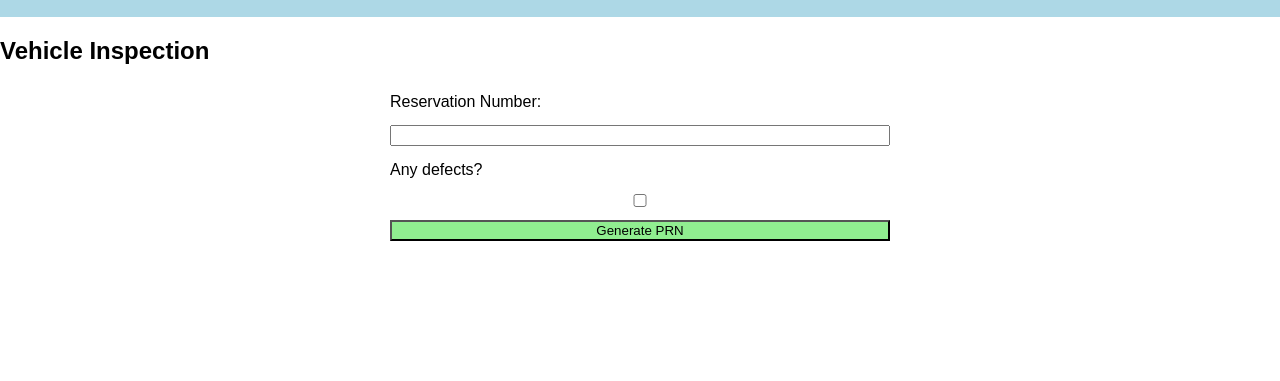
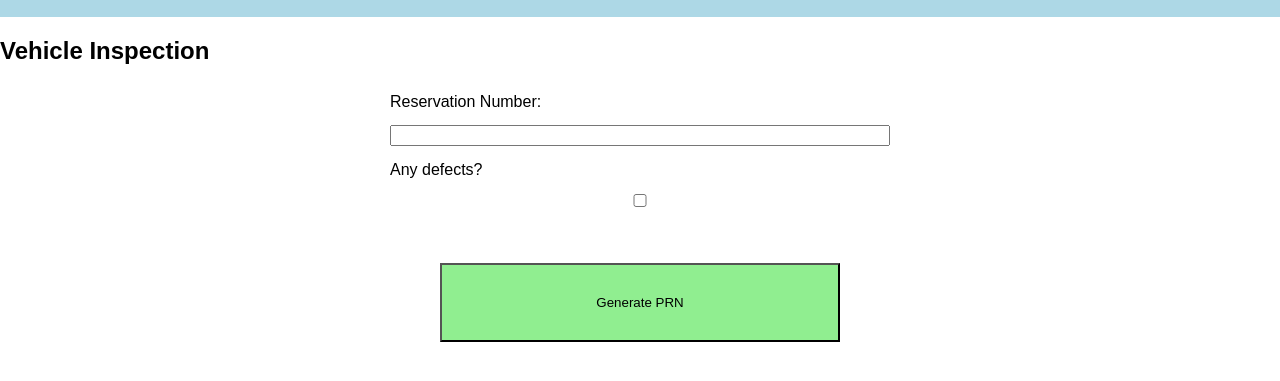
Before and after one commit to NickyBoiBoi/ISIT207_Assignment2, a plain HTML site: page Azoom_Employee_Review.html in a window 1280 px wide. Shown: the part 95-476 px from the top of the page. Drawn offline with Linux system fonts and the light colour scheme.

Commit message:
Update Azoom.css

```diff
--- a/Azoom.css
+++ b/Azoom.css
@@ -133,7 +133,7 @@ form label, form input, form select, form button {
     padding: 100px;
 }
 
-#login-button {
+#login-button, #submit-button {
     background-color: lightgreen;
     padding: 30px;
     margin: 50px;
```
